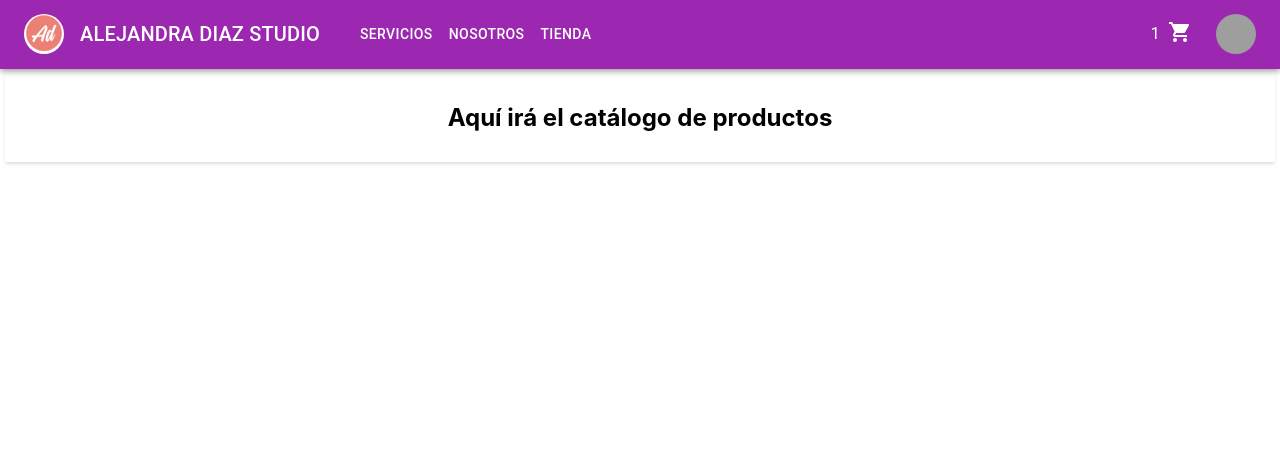
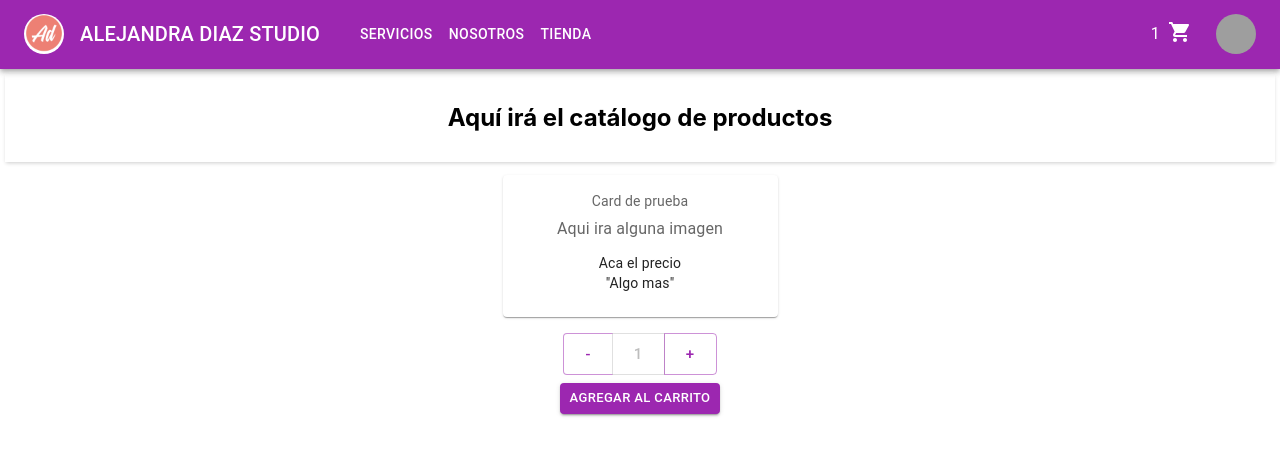
Before and after one commit to martingd77/ads-ecommerce, a React (Create React App) app: page / in a window 1280 px wide. Shown: the top 456 px of the page. Built offline with nearby package versions, Linux system fonts and the light colour scheme; grey boxes are pictures that could not be loaded.

Commit message:
Desafio 4 ItemCount.js

```diff
--- /dev/null
+++ b/src/components/ItemCount/ItemCount.css
@@ -0,0 +1,8 @@
+.container-buttons{
+    align-items: center;
+    display: flex;
+}
+.space-between{
+    width: 50px;
+    height: 100px;
+}
--- /dev/null
+++ b/src/components/ItemCount/ItemCount.js
@@ -0,0 +1,73 @@
+import React, {useState} from 'react';
+import Button from '@mui/material/Button';
+import Box from '@mui/material/Box';
+import ButtonGroup from '@mui/material/ButtonGroup';
+import Card from '@mui/material/Card';
+import CardContent from '@mui/material/CardContent';
+import Typography from '@mui/material/Typography';
+
+const ItemCount = ({ stock, initial, onAdd }) => {
+
+const [add, setAdd] = useState(1);
+
+const addItem = () => {
+    if(add < stock){
+        setAdd(add + 1);
+    }
+}
+
+const removeItem = () => {
+    if(add > 1){
+        setAdd(add - 1);
+    }
+}
+
+const handleAdd = e => {
+    alert('Agregaste ' + add + ' productos');
+  };
+
+    return(
+        <>
+        <Box
+            sx={{
+            display: 'flex',
+            flexDirection: 'column',
+            alignItems: 'center',
+            '& > *': {
+            m: 1,
+            },
+         }}
+        >
+
+    <Card sx={{ minWidth: 275 }}>
+    <CardContent>
+        <Typography sx={{ fontSize: 14 }} color="text.secondary" gutterBottom>
+          Card de prueba
+        </Typography>
+        <Typography variant="h5" component="div">
+          {/* be{bull}nev{bull}o{bull}lent */}
+        </Typography>
+        <Typography sx={{ mb: 1.5 }} color="text.secondary">
+          Aqui ira alguna imagen
+        </Typography>
+        <Typography variant="body2">
+            Aca el precio
+          <br />
+          {'"Algo mas"'}
+        </Typography>
+      </CardContent>
+    </Card>
+
+        <ButtonGroup color="secondary" aria-label="medium secondary button group">
+            <Button size='large' key="remove" onClick={removeItem} > - </Button>
+            <Button size='large' disabled key="stock">{add}</Button>
+            <Button size='large' key="add" onClick={addItem}>+</Button>
+        </ButtonGroup>
+
+        </Box>
+        <Button variant="contained" color='secondary' size='small' key="Agregar" onClick={handleAdd}>Agregar al carrito</Button>
+        </>
+    )
+}
+
+export default ItemCount;
--- a/src/components/ItemListContainer/ItemListContainer.js
+++ b/src/components/ItemListContainer/ItemListContainer.js
@@ -1,11 +1,16 @@
 import React from 'react';
 import './ItemListContainer.css'
+import ItemCount from '../ItemCount/ItemCount';
 
-const ItemListContainer = ({title}) => {
+const ItemListContainer = ({title, handleAdd}) => {
     return(
-        <div className='main-div'>
-            <h2>{title}</h2>
-        </div>
+        <>
+            <div className='main-div'>
+                <h2>{title}</h2>
+            </div>
+            <ItemCount stock='5' initial='1' onAdd={handleAdd}/>
+        </>
+
     )
 };
 
```
